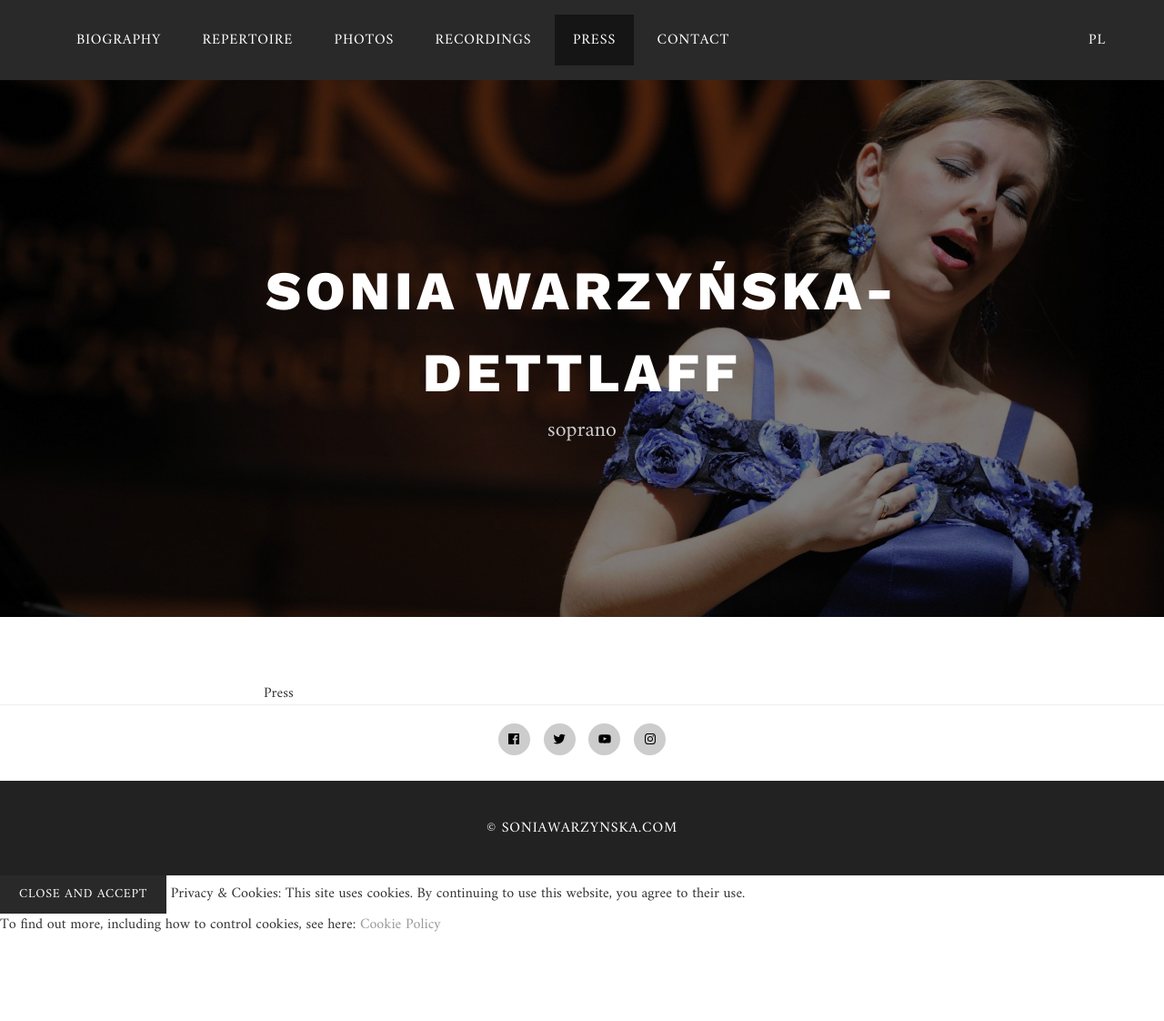
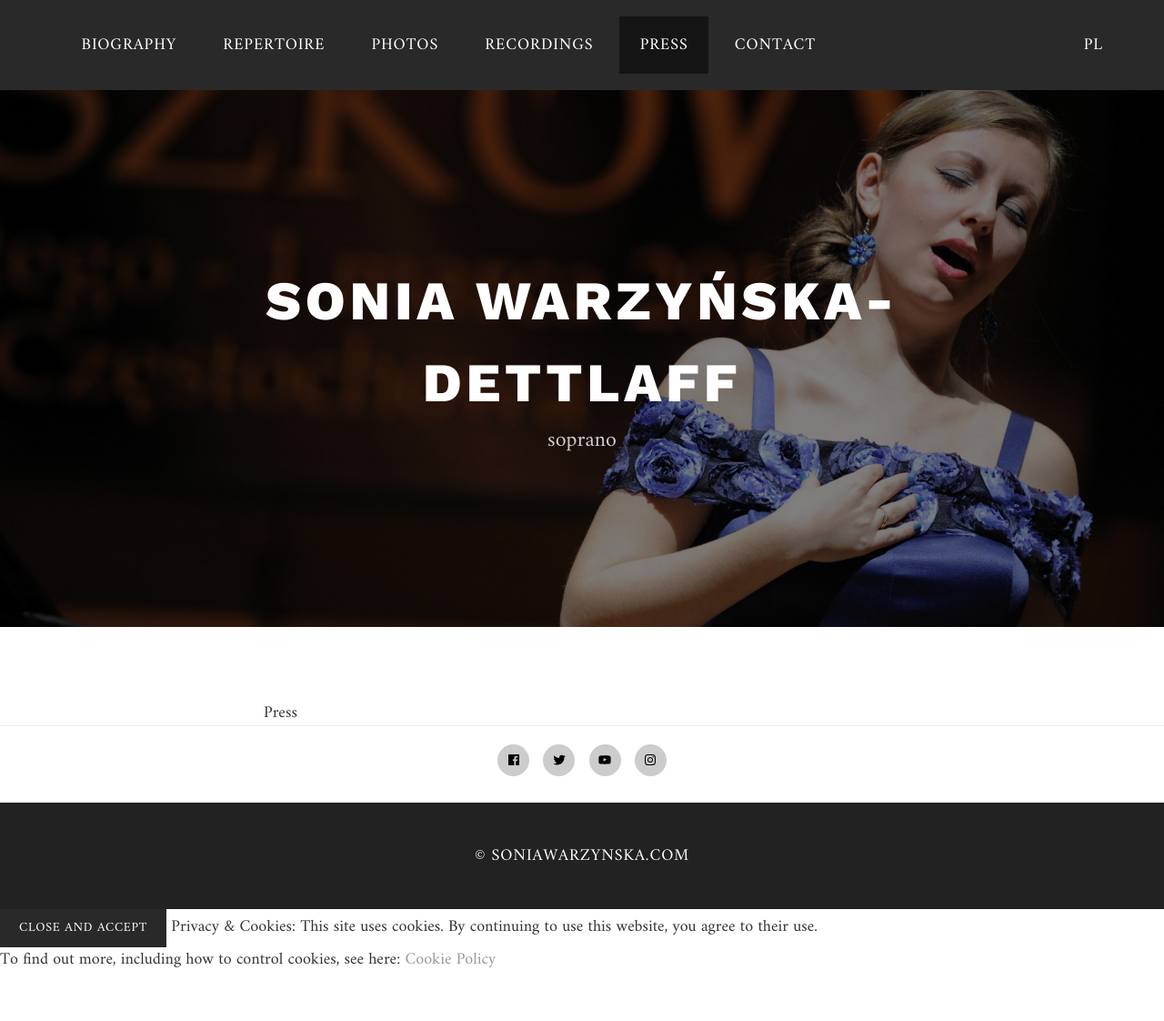
Before and after one commit to lukaszkomar/nowa.soniawarzynska.com, a Jekyll site: the page built from press.html, in a window 1280 px wide. Shown: the whole page at 91% size. Built offline with Jekyll 4.4.1, drawn with Linux system fonts in a browser that asks for light colours; before the commit the page ends 1076 px from its top, so only the background shows below that.

Commit message:
ad3 font size

```diff
--- a/p/css/style.css
+++ b/p/css/style.css
@@ -385,7 +385,7 @@ textarea {
 	color: #333;
 	font-family: "Amiri", "Helvetica Neue", helvetica, arial, sans-serif;
 	font-size: 18px;
-	font-size: 1rem;
+	font-size: 1.125rem;
 	line-height: 1.5;
 }
 
```
